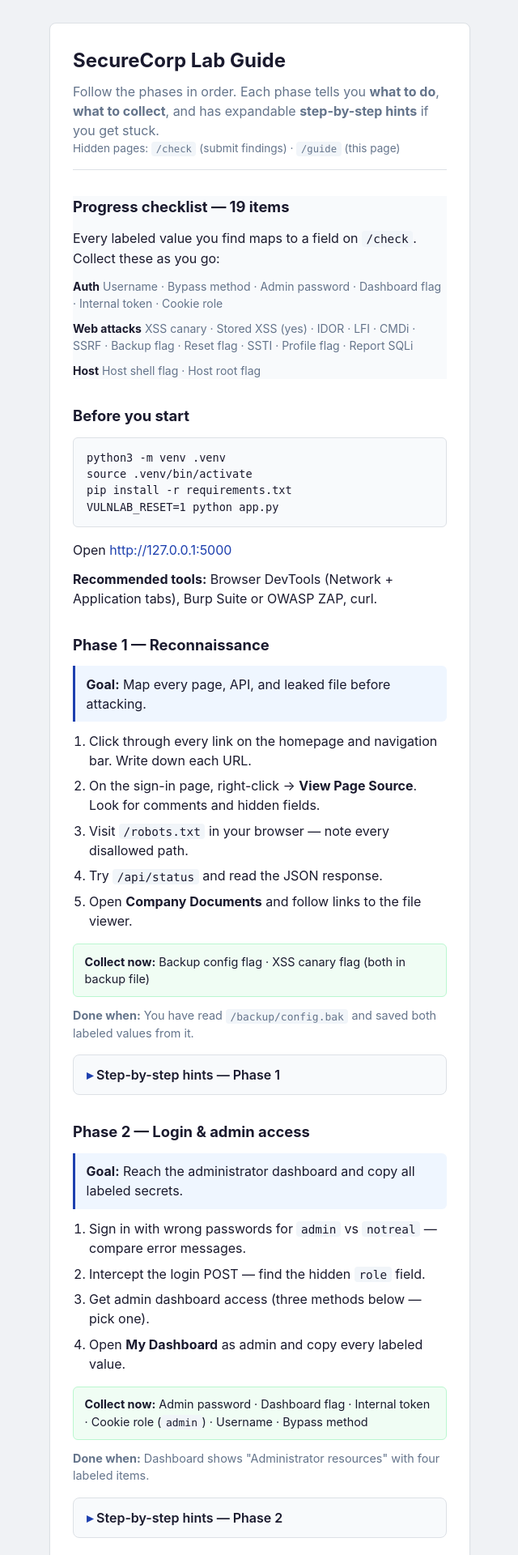
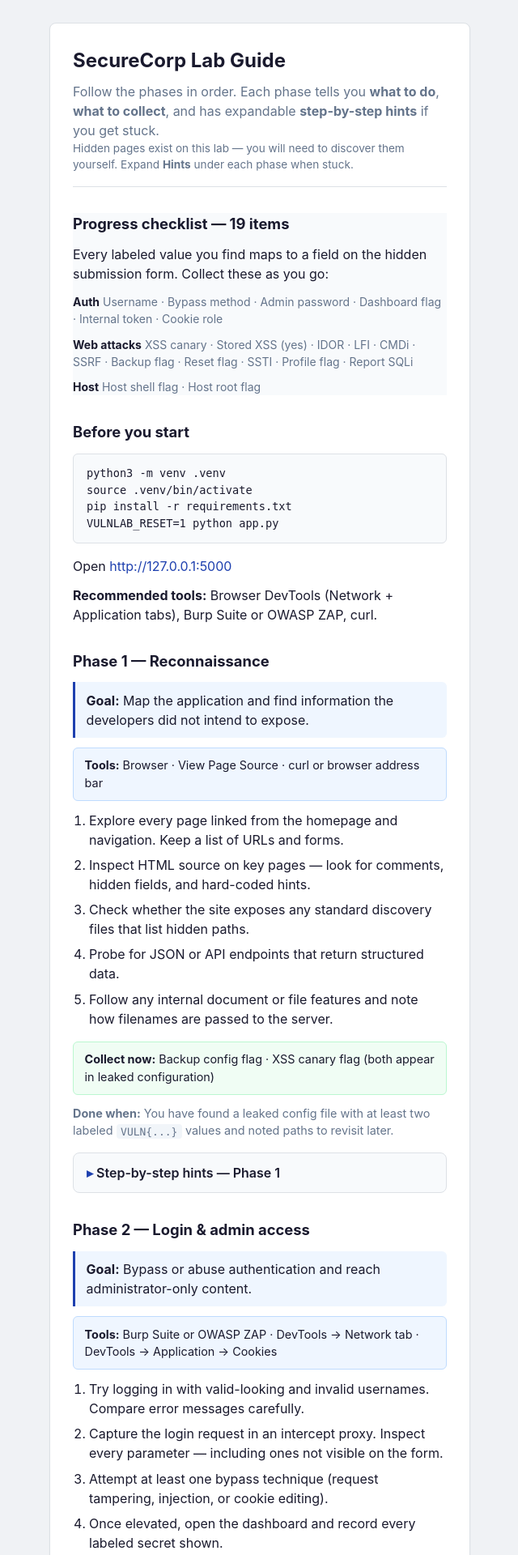
Before and after one commit to codingsushi79/vulnerableonpurpose, a Flask app: page /guide in a window 1280 px wide. Shown: the top 1920 px of the page at 81% size, without its empty margins (319-959 px from the left). Run offline with Flask 3, Linux system fonts and the light colour scheme.

Commit message:
Update guide and CSS for improved clarity and user experience
- Modified the guide text to enhance clarity regarding hidden pages and collection tasks.
- Added new CSS styles for guide tools to improve visual presentation.
- Updated the robots.txt section to disallow access to the backup configuration file.
- Enhanced instructions for various phases to better guide users through the application.

```diff
--- a/app.py
+++ b/app.py
@@ -697,6 +697,7 @@ def password_reset():
 def robots():
     body = """User-agent: *
 Disallow: /backup/
+Disallow: /backup/config.bak
 Disallow: /internal/
 Disallow: /sys/
 Disallow: /api/user/
--- a/static/style.css
+++ b/static/style.css
@@ -607,6 +607,15 @@ code {
   margin-bottom: 0.75rem;
 }
 
+.guide-tools {
+  background: #eff6ff;
+  border: 1px solid #bfdbfe;
+  border-radius: 6px;
+  padding: 0.65rem 0.85rem;
+  font-size: 0.9rem;
+  margin-bottom: 0.75rem;
+}
+
 .guide-done {
   font-size: 0.9rem;
   color: var(--muted);
--- a/templates/guide.html
+++ b/templates/guide.html
@@ -5,12 +5,12 @@
   <header class="guide-header">
     <h1>SecureCorp Lab Guide</h1>
     <p>Follow the phases in order. Each phase tells you <strong>what to do</strong>, <strong>what to collect</strong>, and has expandable <strong>step-by-step hints</strong> if you get stuck.</p>
-    <p class="guide-meta">Hidden pages: <code>/check</code> (submit findings) · <code>/guide</code> (this page)</p>
+    <p class="guide-meta">Hidden pages exist on this lab — you will need to discover them yourself. Expand <strong>Hints</strong> under each phase when stuck.</p>
   </header>
 
   <section class="guide-phase guide-toc">
     <h2>Progress checklist — 19 items</h2>
-    <p>Every labeled value you find maps to a field on <code>/check</code>. Collect these as you go:</p>
+    <p>Every labeled value you find maps to a field on the hidden submission form. Collect these as you go:</p>
     <div class="checklist-grid">
       <div><strong>Auth</strong> Username · Bypass method · Admin password · Dashboard flag · Internal token · Cookie role</div>
       <div><strong>Web attacks</strong> XSS canary · Stored XSS (yes) · IDOR · LFI · CMDi · SSRF · Backup flag · Reset flag · SSTI · Profile flag · Report SQLi</div>
@@ -31,20 +31,22 @@ VULNLAB_RESET=1 python app.py</pre>
   <!-- PHASE 1 -->
   <section class="guide-phase">
     <h2>Phase 1 — Reconnaissance</h2>
-    <p class="guide-goal"><strong>Goal:</strong> Map every page, API, and leaked file before attacking.</p>
+    <p class="guide-goal"><strong>Goal:</strong> Map the application and find information the developers did not intend to expose.</p>
+
+    <div class="guide-tools"><strong>Tools:</strong> Browser · View Page Source · curl or browser address bar</div>
 
     <ol class="guide-steps">
-      <li>Click through every link on the homepage and navigation bar. Write down each URL.</li>
-      <li>On the sign-in page, right-click → <strong>View Page Source</strong>. Look for comments and hidden fields.</li>
-      <li>Visit <code>/robots.txt</code> in your browser — note every disallowed path.</li>
-      <li>Try <code>/api/status</code> and read the JSON response.</li>
-      <li>Open <strong>Company Documents</strong> and follow links to the file viewer.</li>
+      <li>Explore every page linked from the homepage and navigation. Keep a list of URLs and forms.</li>
+      <li>Inspect HTML source on key pages — look for comments, hidden fields, and hard-coded hints.</li>
+      <li>Check whether the site exposes any standard discovery files that list hidden paths.</li>
+      <li>Probe for JSON or API endpoints that return structured data.</li>
+      <li>Follow any internal document or file features and note how filenames are passed to the server.</li>
     </ol>
 
     <div class="guide-collect">
-      <strong>Collect now:</strong> Backup config flag · XSS canary flag (both in backup file)
+      <strong>Collect now:</strong> Backup config flag · XSS canary flag (both appear in leaked configuration)
     </div>
-    <p class="guide-done"><strong>Done when:</strong> You have read <code>/backup/config.bak</code> and saved both labeled values from it.</p>
+    <p class="guide-done"><strong>Done when:</strong> You have found a leaked config file with at least two labeled <code>VULN{...}</code> values and noted paths to revisit later.</p>
 
     <details class="guide-hints">
       <summary>Step-by-step hints — Phase 1</summary>
@@ -54,7 +56,7 @@ VULNLAB_RESET=1 python app.py</pre>
           <ol>
             <li>Go to <code>http://127.0.0.1:5000/robots.txt</code></li>
             <li>Read the <code>Disallow:</code> lines — these are paths the site owner tried to hide</li>
-            <li>Note <code>/backup/</code>, <code>/internal/</code>, <code>/sys/</code>, <code>/api/user/</code>, <code>/api/reports</code></li>
+            <li>Note <code>/backup/</code>, <code>/backup/config.bak</code>, <code>/internal/</code>, <code>/sys/</code>, <code>/api/user/</code>, <code>/api/reports</code></li>
           </ol>
         </details>
         <details>
@@ -88,19 +90,21 @@ VULNLAB_RESET=1 python app.py</pre>
   <!-- PHASE 2 -->
   <section class="guide-phase">
     <h2>Phase 2 — Login &amp; admin access</h2>
-    <p class="guide-goal"><strong>Goal:</strong> Reach the administrator dashboard and copy all labeled secrets.</p>
+    <p class="guide-goal"><strong>Goal:</strong> Bypass or abuse authentication and reach administrator-only content.</p>
+
+    <div class="guide-tools"><strong>Tools:</strong> Burp Suite or OWASP ZAP · DevTools → Network tab · DevTools → Application → Cookies</div>
 
     <ol class="guide-steps">
-      <li>Sign in with wrong passwords for <code>admin</code> vs <code>notreal</code> — compare error messages.</li>
-      <li>Intercept the login POST — find the hidden <code>role</code> field.</li>
-      <li>Get admin dashboard access (three methods below — pick one).</li>
-      <li>Open <strong>My Dashboard</strong> as admin and copy every labeled value.</li>
+      <li>Try logging in with valid-looking and invalid usernames. Compare error messages carefully.</li>
+      <li>Capture the login request in an intercept proxy. Inspect every parameter — including ones not visible on the form.</li>
+      <li>Attempt at least one bypass technique (request tampering, injection, or cookie editing).</li>
+      <li>Once elevated, open the dashboard and record every labeled secret shown.</li>
     </ol>
 
     <div class="guide-collect">
-      <strong>Collect now:</strong> Admin password · Dashboard flag · Internal token · Cookie role (<code>admin</code>) · Username · Bypass method
+      <strong>Collect now:</strong> Admin password · Dashboard flag · Internal token · Cookie role · Username · Bypass method
     </div>
-    <p class="guide-done"><strong>Done when:</strong> Dashboard shows "Administrator resources" with four labeled items.</p>
+    <p class="guide-done"><strong>Done when:</strong> The dashboard shows administrator resources with labeled values you can copy.</p>
 
     <details class="guide-hints">
       <summary>Step-by-step hints — Phase 2</summary>
@@ -152,17 +156,21 @@ VULNLAB_RESET=1 python app.py</pre>
   <!-- PHASE 3 -->
   <section class="guide-phase">
     <h2>Phase 3 — XSS (cross-site scripting)</h2>
-    <p class="guide-goal"><strong>Goal:</strong> Prove reflected and stored XSS. XSS canary flag is from Phase 1 backup file.</p>
+    <p class="guide-goal"><strong>Goal:</strong> Demonstrate both reflected and stored XSS somewhere on the portal.</p>
+
+    <div class="guide-tools"><strong>Tools:</strong> Browser · harmless <code>&lt;script&gt;alert(...)&lt;/script&gt;</code> payload</div>
 
     <ol class="guide-steps">
-      <li>Directory search — submit HTML/script in the search box, see if it executes.</li>
-      <li>Feedback — post a script tag, reload page, confirm it runs.</li>
-      <li>Mark Stored XSS as <strong>Yes</strong> on <code>/check</code>.</li>
+      <li>Find a page that echoes your input back in the HTML response — test with a script payload.</li>
+      <li>Find a page that saves your input and displays it to others later — test the same way.</li>
+      <li>Confirm both payloads actually execute in the browser.</li>
+      <li>Remember the XSS canary label from your recon phase for submission later.</li>
     </ol>
 
     <div class="guide-collect">
-      <strong>Collect now:</strong> XSS canary flag (backup config) · Stored XSS = yes
+      <strong>Collect now:</strong> XSS canary flag · Stored XSS = yes (on submission form)
     </div>
+    <p class="guide-done"><strong>Done when:</strong> You have triggered both reflected and stored XSS at least once.</p>
 
     <details class="guide-hints">
       <summary>Step-by-step hints — Phase 3</summary>
@@ -191,14 +199,18 @@ VULNLAB_RESET=1 python app.py</pre>
   <!-- PHASE 4 SSTI -->
   <section class="guide-phase">
     <h2>Phase 4 — SSTI (server-side template injection)</h2>
-    <p class="guide-goal"><strong>Goal:</strong> Inject template syntax in the directory search to leak a server-side flag.</p>
+    <p class="guide-goal"><strong>Goal:</strong> Prove the server evaluates template syntax in user input and leak the labeled flag.</p>
+
+    <div class="guide-tools"><strong>Tools:</strong> Browser address bar · curl (optional)</div>
 
     <ol class="guide-steps">
-      <li>Confirm template evaluation with <code>{{7*7}}</code> — should show <code>49</code>.</li>
-      <li>Leak the flag variable with <code>{{ssti_flag}}</code>.</li>
+      <li>Return to the searchable page from Phase 3. Try input that would be evaluated server-side if templating is in use.</li>
+      <li>Confirm evaluation with a simple arithmetic expression before attempting to leak secrets.</li>
+      <li>Extract the labeled SSTI flag from the response.</li>
     </ol>
 
     <div class="guide-collect"><strong>Collect now:</strong> SSTI flag</div>
+    <p class="guide-done"><strong>Done when:</strong> You have a labeled SSTI flag value saved.</p>
 
     <details class="guide-hints">
       <summary>Step-by-step hints — Phase 4</summary>
@@ -219,14 +231,18 @@ VULNLAB_RESET=1 python app.py</pre>
   <!-- PHASE 5 IDOR -->
   <section class="guide-phase">
     <h2>Phase 5 — IDOR</h2>
-    <p class="guide-goal"><strong>Goal:</strong> Read other users' profiles by changing the ID in the URL.</p>
+    <p class="guide-goal"><strong>Goal:</strong> Access another user's data by manipulating an identifier in a request.</p>
+
+    <div class="guide-tools"><strong>Tools:</strong> Browser · curl · sequential ID enumeration (1, 2, 3…)</div>
 
     <ol class="guide-steps">
-      <li>Visit <code>/api/user/1</code>, then <code>/2</code>, then <code>/3</code>.</li>
-      <li>Find the admin profile and copy the labeled <code>api_key</code>.</li>
+      <li>From recon, find an API that returns user profiles keyed by a numeric ID.</li>
+      <li>Check whether the server verifies you are allowed to view each record.</li>
+      <li>Walk through IDs until you reach an account with sensitive fields.</li>
     </ol>
 
     <div class="guide-collect"><strong>Collect now:</strong> IDOR flag</div>
+    <p class="guide-done"><strong>Done when:</strong> You have the labeled IDOR flag from another user's profile.</p>
 
     <details class="guide-hints">
       <summary>Step-by-step hints — Phase 5</summary>
@@ -247,15 +263,19 @@ VULNLAB_RESET=1 python app.py</pre>
   <!-- PHASE 6 REPORT SQLi -->
   <section class="guide-phase">
     <h2>Phase 6 — Report API SQL injection</h2>
-    <p class="guide-goal"><strong>Goal:</strong> SQL-inject the department filter on the hidden reports API.</p>
+    <p class="guide-goal"><strong>Goal:</strong> Break out of a SQL query through a filter parameter on a hidden API.</p>
+
+    <div class="guide-tools"><strong>Tools:</strong> Browser · curl · URL encoding awareness</div>
 
     <ol class="guide-steps">
-      <li>Find <code>/api/reports</code> (listed in robots.txt).</li>
-      <li>Try normal dept values, then injection to return all rows.</li>
-      <li>When 3+ users returned, the response includes the report flag.</li>
+      <li>Locate the reports API from your recon notes.</li>
+      <li>Send normal filter values first to understand the response shape.</li>
+      <li>Inject into the filter parameter to return more rows than intended.</li>
+      <li>Read the labeled flag that appears when the query returns all users.</li>
     </ol>
 
     <div class="guide-collect"><strong>Collect now:</strong> Report SQLi flag</div>
+    <p class="guide-done"><strong>Done when:</strong> The API response includes the report SQLi label.</p>
 
     <details class="guide-hints">
       <summary>Step-by-step hints — Phase 6</summary>
@@ -276,14 +296,18 @@ VULNLAB_RESET=1 python app.py</pre>
   <!-- PHASE 7 LFI -->
   <section class="guide-phase">
     <h2>Phase 7 — Local file read</h2>
-    <p class="guide-goal"><strong>Goal:</strong> Read protected files via the document viewer.</p>
+    <p class="guide-goal"><strong>Goal:</strong> Read archived files through the document viewer parameter.</p>
+
+    <div class="guide-tools"><strong>Tools:</strong> Browser · curl · document links from Phase 1</div>
 
     <ol class="guide-steps">
-      <li>Go to <code>/files?name=backup_flag.txt</code> (linked from Documents page).</li>
-      <li>Copy the labeled LFI flag from the response.</li>
+      <li>Use the file viewer discovered during recon (linked from the documents section).</li>
+      <li>Request filenames shown in the archive list, then try variations if needed.</li>
+      <li>Copy the labeled LFI flag and read any deployment notes you find — they matter later.</li>
     </ol>
 
     <div class="guide-collect"><strong>Collect now:</strong> LFI flag</div>
+    <p class="guide-done"><strong>Done when:</strong> You have the LFI flag and have skimmed deployment-related notes.</p>
 
     <details class="guide-hints">
       <summary>Step-by-step hints — Phase 7</summary>
@@ -302,15 +326,18 @@ VULNLAB_RESET=1 python app.py</pre>
   <!-- PHASE 8 CMDi -->
   <section class="guide-phase">
     <h2>Phase 8 — Command injection</h2>
-    <p class="guide-goal"><strong>Goal:</strong> Run extra commands through the network ping tool.</p>
+    <p class="guide-goal"><strong>Goal:</strong> Append OS commands to input processed by a network diagnostic tool.</p>
+
+    <div class="guide-tools"><strong>Tools:</strong> Browser form · curl with <code>-X POST -d</code> · shell metacharacters (<code>;</code> <code>|</code> <code>&amp;</code>)</div>
 
     <ol class="guide-steps">
-      <li>Go to <strong>Network Tools</strong> (<code>/tools/ping</code>).</li>
-      <li>Enter a hostname with a shell metacharacter appended.</li>
-      <li>Read the labeled flag in the debug output.</li>
+      <li>Open the IT network diagnostics feature from the navigation.</li>
+      <li>Submit a valid-looking host value first, then append command separators and a simple command.</li>
+      <li>Find the labeled flag in the tool output.</li>
     </ol>
 
     <div class="guide-collect"><strong>Collect now:</strong> Command injection flag</div>
+    <p class="guide-done"><strong>Done when:</strong> Output shows both your injected command result and the labeled flag.</p>
 
     <details class="guide-hints">
       <summary>Step-by-step hints — Phase 8</summary>
@@ -330,15 +357,19 @@ VULNLAB_RESET=1 python app.py</pre>
   <!-- PHASE 9 SSRF -->
   <section class="guide-phase">
     <h2>Phase 9 — SSRF</h2>
-    <p class="guide-goal"><strong>Goal:</strong> Make the server fetch an internal URL you cannot reach directly.</p>
+    <p class="guide-goal"><strong>Goal:</strong> Trick the server into fetching an internal URL on your behalf.</p>
+
+    <div class="guide-tools"><strong>Tools:</strong> URL preview / fetch tool · curl · internal URL from leaked config</div>
 
     <ol class="guide-steps">
-      <li>Get <code>INTERNAL_HEALTH_URL</code> from the backup config (Phase 1).</li>
-      <li>Open URL Preview tool (link on Network Tools page).</li>
-      <li>Paste the internal URL — read <code>ssrf_flag</code> from the JSON response.</li>
+      <li>Find the internal health URL from configuration you leaked in Phase 1.</li>
+      <li>Locate the server-side URL fetch feature (linked from network tools).</li>
+      <li>Submit the internal URL so the <strong>server</strong> requests it — not your browser directly.</li>
+      <li>Save the SSRF flag and any host console token returned in the same response.</li>
     </ol>
 
-    <div class="guide-collect"><strong>Collect now:</strong> SSRF flag · host console token (same response)</div>
+    <div class="guide-collect"><strong>Collect now:</strong> SSRF flag · host console token</div>
+    <p class="guide-done"><strong>Done when:</strong> You have both the SSRF label and a console access token saved.</p>
 
     <details class="guide-hints">
       <summary>Step-by-step hints — Phase 9</summary>
@@ -359,15 +390,18 @@ VULNLAB_RESET=1 python app.py</pre>
   <!-- PHASE 10 RESET -->
   <section class="guide-phase">
     <h2>Phase 10 — Password reset</h2>
-    <p class="guide-goal"><strong>Goal:</strong> Forge a valid reset token without email access.</p>
+    <p class="guide-goal"><strong>Goal:</strong> Approve a password reset by forging a predictable token.</p>
+
+    <div class="guide-tools"><strong>Tools:</strong> Browser · Python shell (optional, for encoding) · curl (optional)</div>
 
     <ol class="guide-steps">
-      <li>Generate a reset link for username <code>admin</code>.</li>
-      <li>Notice the token pattern — it's predictable.</li>
-      <li>Visit the reset URL and copy the labeled flag.</li>
+      <li>Use the password reset page to generate a link for a known username.</li>
+      <li>Analyze how the token is built — is it random or derived from the username?</li>
+      <li>Forge a valid token and visit the reset URL to retrieve the labeled flag.</li>
     </ol>
 
     <div class="guide-collect"><strong>Collect now:</strong> Password reset flag</div>
+    <p class="guide-done"><strong>Done when:</strong> Reset page confirms success and shows the labeled flag.</p>
 
     <details class="guide-hints">
       <summary>Step-by-step hints — Phase 10</summary>
@@ -388,15 +422,18 @@ VULNLAB_RESET=1 python app.py</pre>
   <!-- PHASE 11 PROFILE -->
   <section class="guide-phase">
     <h2>Phase 11 — Profile escalation</h2>
-    <p class="guide-goal"><strong>Goal:</strong> Tamper with a hidden field on the profile form to escalate access.</p>
+    <p class="guide-goal"><strong>Goal:</strong> Escalate privileges by tampering with a hidden profile form field.</p>
+
+    <div class="guide-tools"><strong>Tools:</strong> Burp Suite or OWASP ZAP · DevTools → Network tab · valid login session</div>
 
     <ol class="guide-steps">
-      <li>Log in (any account).</li>
-      <li>Go to <strong>My Dashboard</strong> then edit profile (or visit <code>/profile</code> while logged in).</li>
-      <li>Intercept the save request and change the hidden <code>access_level</code> field.</li>
+      <li>Sign in with any account and open the profile editor from the dashboard.</li>
+      <li>Intercept the profile save request in your proxy.</li>
+      <li>Look for hidden parameters the UI does not show and try elevating them.</li>
     </ol>
 
     <div class="guide-collect"><strong>Collect now:</strong> Profile escalation flag</div>
+    <p class="guide-done"><strong>Done when:</strong> The profile page confirms escalation and displays the labeled flag.</p>
 
     <details class="guide-hints">
       <summary>Step-by-step hints — Phase 11</summary>
@@ -418,16 +455,18 @@ VULNLAB_RESET=1 python app.py</pre>
   <!-- PHASE 12 HOST -->
   <section class="guide-phase">
     <h2>Phase 12 — Host compromise (shell + root)</h2>
-    <p class="guide-goal"><strong>Goal:</strong> Get a web shell on the server and read both host flags.</p>
+    <p class="guide-goal"><strong>Goal:</strong> Use the console token to get a shell, then escalate to root on the host.</p>
+
+    <div class="guide-tools"><strong>Tools:</strong> Browser · host console token from Phase 9 · built-in shell commands (<code>ls</code> <code>cat</code> <code>sudo</code>)</div>
 
     <ol class="guide-steps">
-      <li>Use <code>host_console_token</code> from Phase 9.</li>
-      <li>Open <code>/sys/console?token=YOUR_TOKEN</code>.</li>
-      <li>Run <code>help</code>, then <code>cat home/www-data/user_flag.txt</code>.</li>
-      <li>Run <code>sudo cat root/flag.txt</code> for root flag.</li>
+      <li>Use the console token from the SSRF response to access the hidden system console.</li>
+      <li>Run <code>help</code> and explore the filesystem with basic shell commands.</li>
+      <li>Read the user-level proof file, then find a way to read root's flag.</li>
     </ol>
 
     <div class="guide-collect"><strong>Collect now:</strong> Host shell flag · Host root flag</div>
+    <p class="guide-done"><strong>Done when:</strong> You have both host flags saved.</p>
 
     <details class="guide-hints">
       <summary>Step-by-step hints — Phase 12</summary>
@@ -449,14 +488,18 @@ VULNLAB_RESET=1 python app.py</pre>
   <!-- PHASE 13 SUBMIT -->
   <section class="guide-phase">
     <h2>Phase 13 — Submit everything</h2>
-    <p class="guide-goal"><strong>Goal:</strong> Score 19/19 on the hidden submission form.</p>
+    <p class="guide-goal"><strong>Goal:</strong> Enter all 19 labeled values on the hidden submission form and score full marks.</p>
+
+    <div class="guide-tools"><strong>Tools:</strong> Browser · your collected notes from every prior phase</div>
 
     <ol class="guide-steps">
-      <li>Go to <code>/check</code> (not linked anywhere on the site).</li>
-      <li>Enter every labeled value under its matching field name.</li>
-      <li>Stored XSS → <strong>Yes</strong>. Cookie role → <code>admin</code>.</li>
-      <li>Submit and verify 19/19 complete.</li>
+      <li>Find the submission form — it is not linked from the main site.</li>
+      <li>Match each label you collected to the same field name on the form.</li>
+      <li>For boolean fields (Stored XSS), submit <strong>Yes</strong> only if you confirmed the attack worked.</li>
+      <li>Submit and review the pass/fail breakdown.</li>
     </ol>
+
+    <p class="guide-done"><strong>Done when:</strong> The form reports 19/19 complete.</p>
 
     <details class="guide-hints">
       <summary>Step-by-step hints — Phase 13</summary>
```
